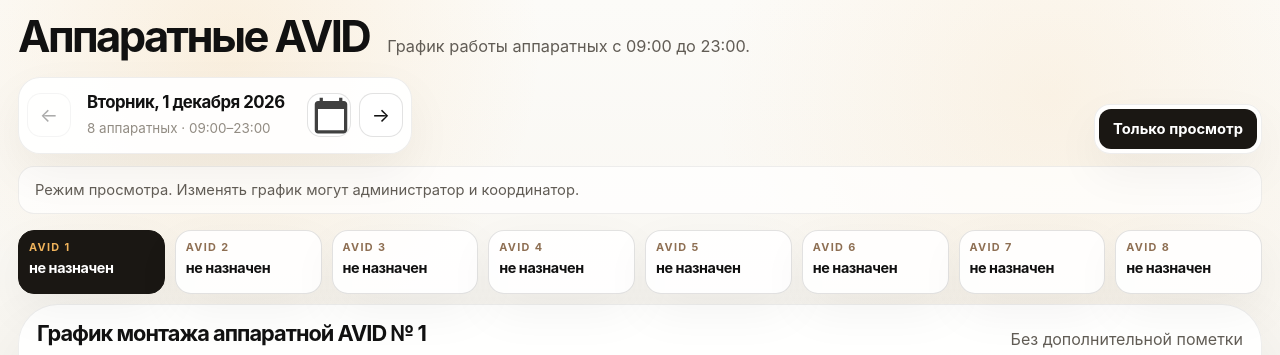
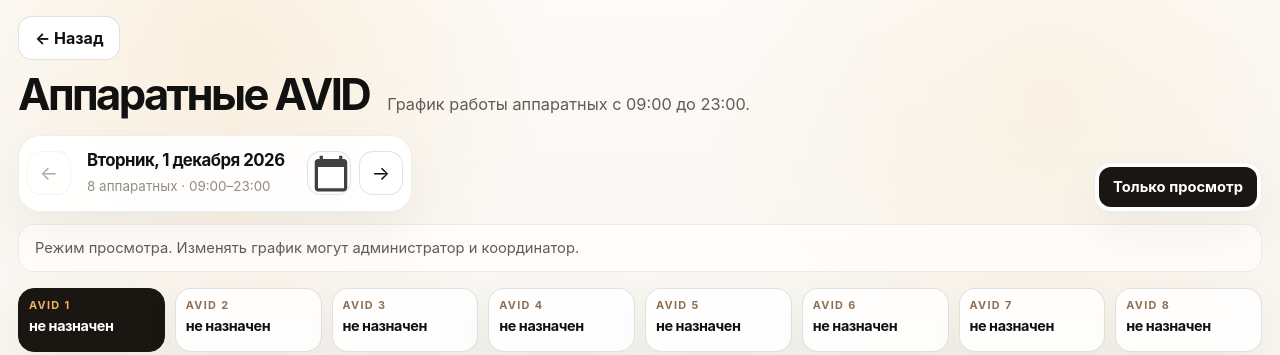
Before and after one commit to volkonskiy93-cyber/shooting-requests-system, a Flask app: page /montage-schedule in a window 1280 px wide. Shown: the top 355 px of the page. Run offline with Flask 3, Linux system fonts and the light colour scheme; data that the repository does not hold is empty.

Commit message:
Улучшить навигацию и панели по ролям.
Co-authored-by: Cursor <cursoragent@cursor.com>

```diff
--- a/app.py
+++ b/app.py
@@ -1057,6 +1057,7 @@ def get_montage_schedule():
     return jsonify({
         'success': True,
         'canEdit': _can_edit_montage_schedule(user),
+        'viewerRole': (user.role or 'correspondent') if user else 'anonymous',
         'minDate': min_date.isoformat(),
         'initialDate': initial_date.isoformat(),
         'maxDate': max_date.isoformat(),
--- a/avid_schedule.html
+++ b/avid_schedule.html
@@ -67,6 +67,24 @@
             text-transform: uppercase;
         }
 
+        .schedule-back {
+            display: inline-flex;
+            align-items: center;
+            min-height: 44px;
+            margin-bottom: 14px;
+            padding: 0 16px;
+            border: 1px solid var(--border-strong);
+            border-radius: 14px;
+            background: #fff;
+            color: var(--text-primary);
+            font-weight: 700;
+            text-decoration: none;
+        }
+
+        .schedule-back:hover {
+            border-color: rgba(17, 17, 17, 0.28);
+        }
+
         header.screen-only {
             display: flex;
             align-items: baseline;
@@ -616,6 +634,7 @@
 </head>
 <body>
     <div class="container">
+        <a class="schedule-back screen-only" href="/dashboard">← Назад</a>
         <header class="screen-only">
             <div class="kicker">График монтажа</div>
             <h1>Аппаратные AVID</h1>
@@ -716,6 +735,7 @@
         let currentDate = START_DATE;
         let currentRoom = 1;
         let canEditFromServer = false;
+        let viewerRole = 'anonymous';
         let csrfToken = '';
         const saveTimers = new Map();
         let correspondentNames = [];
@@ -1100,6 +1120,8 @@
             document.getElementById('access-label').textContent = canEdit()
                 ? 'Редактирование: администратор / координатор'
                 : 'Только просмотр';
+            document.querySelector('.role-box').hidden =
+                !canEdit() && viewerRole === 'correspondent';
             document.getElementById('mode-note').hidden = canEdit();
             document.getElementById('print-btn').hidden = !canEdit();
             document.getElementById('actual-filter-btn').hidden = !canEdit();
@@ -1482,6 +1504,7 @@
                 maxDate = data.maxDate || minDate;
                 currentDate = data.initialDate || minDate;
                 canEditFromServer = Boolean(data.canEdit);
+                viewerRole = data.viewerRole || 'anonymous';
                 csrfToken = data.csrfToken || '';
                 state.days = data.days && typeof data.days === 'object' ? data.days : {};
 
@@ -1510,6 +1533,7 @@
             } catch (error) {
                 console.error('Не удалось загрузить общий график', error);
                 canEditFromServer = false;
+                viewerRole = 'anonymous';
                 status.textContent = `Не удалось загрузить общий график: ${error.message}`;
             }
             render();
--- a/templates/story_output.html
+++ b/templates/story_output.html
@@ -273,7 +273,7 @@
 {% block content %}
 <main class="workload-page">
     <div class="workload-topbar">
-        <a class="back-link" href="{{ '/dashboard' if user_role in ('admin', 'coordinator') else '/forms' }}">← Назад</a>
+        <a class="back-link" href="/dashboard">← Назад</a>
         <div class="profile-copy">{{ user_name }}</div>
     </div>
 
```
Also changed, not shown: templates/dashboard.html (+20 -15 lines).
